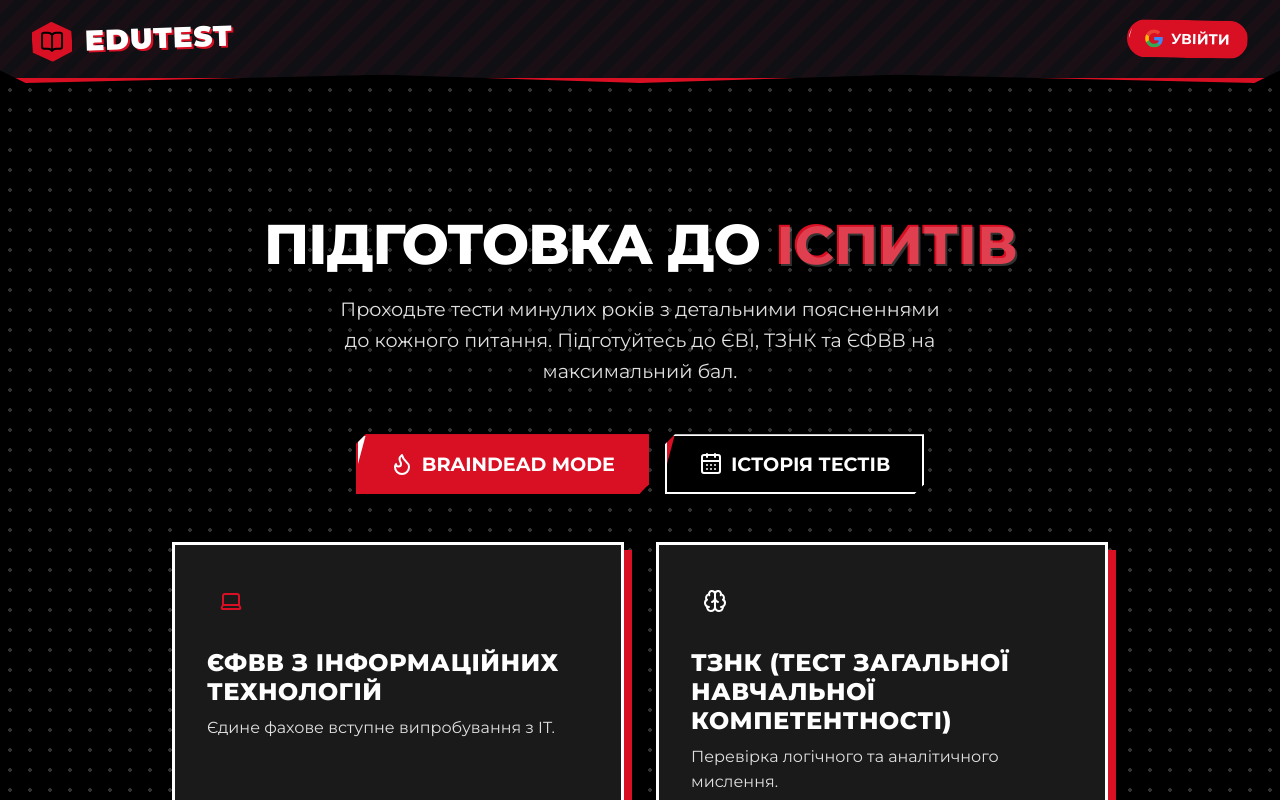
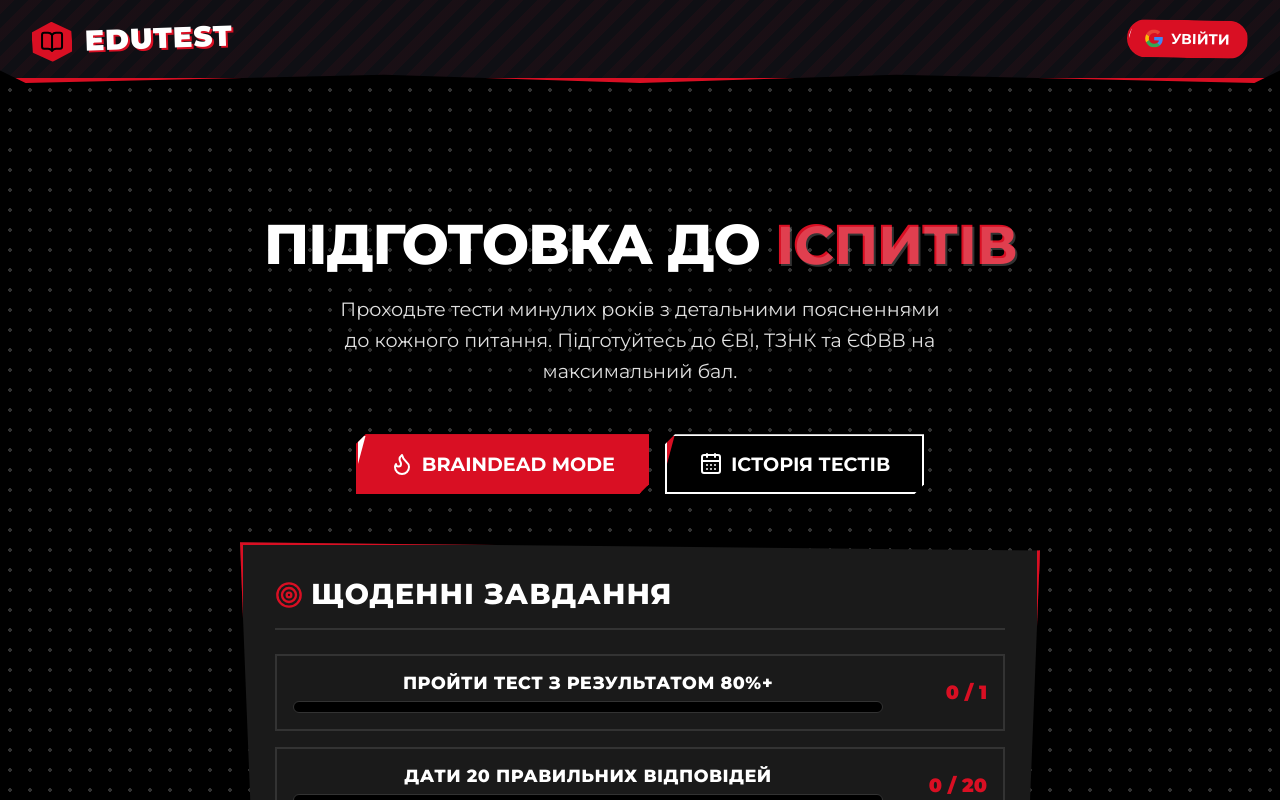
Before and after one commit to Ariandell/chridk, a React (Vite) app: page / in a window 1280 px wide. Shown: the top 800 px of the page. Built offline with nearby package versions, Linux system fonts and the light colour scheme; no server answers.

Commit message:
Implement Daily Quests and Streaks

```diff
--- a/src/components/Header.jsx
+++ b/src/components/Header.jsx
@@ -1,9 +1,17 @@
-import React from 'react';
+import React, { useState, useEffect } from 'react';
 import { Link } from 'react-router-dom';
-import { BookOpen } from 'lucide-react';
+import { BookOpen, Flame } from 'lucide-react';
 import UserMenu from './UserMenu';
+import { getDailies, initializeDailies } from '../utils/dailies';
 
 const Header = () => {
+  const [streak, setStreak] = useState(0);
+
+  useEffect(() => {
+    const dailies = initializeDailies();
+    setStreak(dailies?.streak || 0);
+  }, []);
+
   return (
     <div style={{ position: 'sticky', top: '0', zIndex: 100, marginBottom: '2rem' }}>
       <header className="app-header persona-header" style={{
@@ -33,6 +41,11 @@ const Header = () => {
         </Link>
         <div id="header-portal-target" style={{ display: 'flex', gap: '1rem', alignItems: 'center', marginLeft: 'auto', transform: 'rotate(1deg)' }}>
           {/* Exam controls will portal here */}
+          {streak > 0 && (
+            <div style={{ display: 'flex', alignItems: 'center', gap: '0.3rem', color: '#ff6b6b', fontWeight: 'bold', fontSize: '1.1rem', background: 'rgba(217, 15, 35, 0.1)', padding: '0.3rem 0.8rem', borderRadius: '20px', border: '1px solid rgba(217, 15, 35, 0.3)' }}>
+              <Flame size={18} color="#ff6b6b" /> {streak}
+            </div>
+          )}
           <UserMenu />
         </div>
       </header>
--- a/src/pages/Home.jsx
+++ b/src/pages/Home.jsx
@@ -1,6 +1,7 @@
-import React from 'react';
+import React, { useState, useEffect } from 'react';
 import { useNavigate } from 'react-router-dom';
-import { Laptop, BookA, Brain, CalendarDays, Flame } from 'lucide-react';
+import { Laptop, BookA, Brain, CalendarDays, Flame, Target, CheckCircle2 } from 'lucide-react';
+import { initializeDailies } from '../utils/dailies';
 import efvvData from '../data/tests/efvv_it.json';
 import tznkData from '../data/tests/tznk.json';
 import eviData from '../data/tests/evi_german.json';
@@ -28,6 +29,11 @@ const SUBJECTS = [
 
 const Home = () => {
   const navigate = useNavigate();
+  const [dailies, setDailies] = useState(null);
+
+  useEffect(() => {
+    setDailies(initializeDailies());
+  }, []);
 
   return (
     <div className="hero-section">
@@ -47,6 +53,42 @@ const Home = () => {
           <CalendarDays size={24} /> Історія Тестів
         </button>
       </div>
+
+      {dailies && dailies.quests && dailies.quests.length > 0 && (
+        <div className="glass-panel" style={{ maxWidth: '800px', margin: '0 auto 3rem auto', padding: '2rem', border: '3px solid var(--accent-primary)', clipPath: 'polygon(0 0, 100% 2%, 98% 100%, 2% 98%)' }}>
+          <div style={{ display: 'flex', alignItems: 'center', gap: '0.5rem', marginBottom: '1.5rem', borderBottom: '2px solid var(--border-color)', paddingBottom: '1rem' }}>
+            <Target size={28} color="var(--accent-primary)" />
+            <h2 style={{ fontSize: '1.8rem', margin: 0, textTransform: 'uppercase', letterSpacing: '1px' }}>Щоденні Завдання</h2>
+          </div>
+
+          <div style={{ display: 'flex', flexDirection: 'column', gap: '1rem' }}>
+            {dailies.quests.map((quest) => (
+              <div key={quest.id} style={{ background: 'var(--bg-secondary)', padding: '1rem', border: '2px solid var(--border-color)', display: 'flex', justifyContent: 'space-between', alignItems: 'center' }}>
+                <div style={{ flexGrow: 1 }}>
+                  <h4 style={{ margin: '0 0 0.5rem 0', fontSize: '1.1rem', color: quest.completed ? 'var(--success)' : 'var(--text-primary)' }}>
+                    {quest.text}
+                  </h4>
+                  <div style={{ background: 'var(--bg-primary)', height: '12px', borderRadius: '6px', overflow: 'hidden', border: '1px solid var(--border-color)' }}>
+                    <div style={{
+                      width: `${Math.min(100, (quest.progress / quest.target) * 100)}%`,
+                      height: '100%',
+                      background: quest.completed ? 'var(--success)' : 'var(--accent-primary)',
+                      transition: 'width 0.5s ease'
+                    }} />
+                  </div>
+                </div>
+                <div style={{ marginLeft: '1.5rem', fontWeight: '900', fontSize: '1.2rem', minWidth: '80px', textAlign: 'right', color: quest.completed ? 'var(--success)' : 'var(--accent-primary)' }}>
+                  {quest.completed ? (
+                    <CheckCircle2 size={32} />
+                  ) : (
+                    `${quest.progress} / ${quest.target}`
+                  )}
+                </div>
+              </div>
+            ))}
+          </div>
+        </div>
+      )}
 
       <div className="subjects-grid">
         {SUBJECTS.map((subject) => {
--- /dev/null
+++ b/src/utils/dailies.js
@@ -0,0 +1,105 @@
+export const DAILIES_KEY = 'edutest_dailies';
+
+const QUEST_TEMPLATES = [
+  { id: 'pass_test', text: 'Пройти 1 будь-який тест', target: 1, type: 'pass_test' },
+  { id: 'correct_10', text: 'Дати 10 правильних відповідей', target: 10, type: 'correct_answers' },
+  { id: 'score_80', text: 'Пройти тест з результатом 80%+', target: 1, type: 'score_80' },
+  { id: 'correct_20', text: 'Дати 20 правильних відповідей', target: 20, type: 'correct_answers' },
+  { id: 'pass_efvv', text: 'Пройти тест ЄФВВ', target: 1, type: 'pass_specific', subjectId: 'efvv_it' },
+  { id: 'pass_tznk', text: 'Пройти тест ТЗНК', target: 1, type: 'pass_specific', subjectId: 'tznk' },
+];
+
+export const getDailies = () => {
+  const data = localStorage.getItem(DAILIES_KEY);
+  if (data) {
+    try { return JSON.parse(data); } catch { return null; }
+  }
+  return null;
+};
+
+const getTodayDate = () => {
+  const d = new Date();
+  return `${d.getFullYear()}-${d.getMonth() + 1}-${d.getDate()}`;
+};
+
+const getYesterdayDate = () => {
+  const d = new Date();
+  d.setDate(d.getDate() - 1);
+  return `${d.getFullYear()}-${d.getMonth() + 1}-${d.getDate()}`;
+};
+
+export const initializeDailies = () => {
+  const today = getTodayDate();
+  const current = getDailies();
+
+  if (!current || current.lastQuestDate !== today) {
+    // Generate new quests
+    const shuffled = [...QUEST_TEMPLATES].sort(() => 0.5 - Math.random());
+    const selectedQuests = shuffled.slice(0, 3).map(q => ({ ...q, progress: 0, completed: false }));
+
+    // Update streak logic
+    let newStreak = current ? current.streak : 0;
+    // If lastLoginDate was not today and not yesterday, break streak
+    if (current && current.lastLoginDate !== today && current.lastLoginDate !== getYesterdayDate()) {
+      newStreak = 0;
+    }
+
+    const newData = {
+      ...current,
+      quests: selectedQuests,
+      lastQuestDate: today,
+      lastLoginDate: current?.lastLoginDate || '',
+      streak: newStreak
+    };
+
+    localStorage.setItem(DAILIES_KEY, JSON.stringify(newData));
+    return newData;
+  }
+
+  return current;
+};
+
+export const processTestResultForDailies = (result) => {
+  const dailies = initializeDailies();
+  const today = getTodayDate();
+  let updated = false;
+
+  // Update streak if this is the first test passed today
+  if (dailies.lastLoginDate !== today) {
+    if (dailies.lastLoginDate === getYesterdayDate()) {
+      dailies.streak += 1;
+    } else {
+      dailies.streak = 1;
+    }
+    dailies.lastLoginDate = today;
+    updated = true;
+  }
+
+  // Process quests
+  dailies.quests.forEach(quest => {
+    if (quest.completed) return;
+
+    if (quest.type === 'pass_test') {
+      quest.progress += 1;
+    } else if (quest.type === 'correct_answers') {
+      quest.progress += result.score;
+    } else if (quest.type === 'score_80') {
+      const percentage = (result.score / result.totalQuestions) * 100;
+      if (percentage >= 80) quest.progress += 1;
+    } else if (quest.type === 'pass_specific') {
+      if (result.subjectId === quest.subjectId) quest.progress += 1;
+    }
+
+    if (quest.progress >= quest.target) {
+      quest.progress = quest.target;
+      quest.completed = true;
+    }
+    updated = true;
+  });
+
+  if (updated) {
+    localStorage.setItem(DAILIES_KEY, JSON.stringify(dailies));
+  }
+
+  return dailies;
+};
--- a/src/utils/history.js
+++ b/src/utils/history.js
@@ -1,15 +1,16 @@
 import { doc, setDoc, getDoc } from 'firebase/firestore';
 import { db, auth } from './firebase';
+import { processTestResultForDailies, getDailies, initializeDailies, DAILIES_KEY } from './dailies';
 
 export const HISTORY_KEY = 'edutest_history';
 
 // Helper to push history to cloud if logged in
-const pushToCloud = async (historyData) => {
+const pushToCloud = async (historyData, dailiesData) => {
   const user = auth.currentUser;
   if (!user) return;
   try {
     const userRef = doc(db, 'users', user.uid);
-    await setDoc(userRef, { history: historyData }, { merge: true });
+    await setDoc(userRef, { history: historyData, dailies: dailiesData }, { merge: true });
   } catch (err) {
     console.error('Background sync failed:', err);
   }
@@ -31,15 +32,22 @@ export const syncProgressWithCloud = async (uid) => {
           // Cloud is empty, push local to cloud
           const local = getHistory();
           if (local.length > 0) {
-            await pushToCloud(local);
+            await pushToCloud(local, getDailies());
           }
+        }
+      }
+      if (data && data.dailies) {
+        // Only load dailies from cloud if they are newer or we don't have them
+        const localDailies = getDailies();
+        if (!localDailies || data.dailies.lastLoginDate >= (localDailies.lastLoginDate || '')) {
+           localStorage.setItem(DAILIES_KEY, JSON.stringify(data.dailies));
         }
       }
     } else {
       // Document doesn't exist yet, push local to cloud
       const local = getHistory();
-      if (local.length > 0) {
-        await pushToCloud(local);
+      if (local.length > 0 || getDailies()) {
+        await pushToCloud(local, getDailies());
       }
     }
   } catch (err) {
@@ -65,8 +73,11 @@ export const saveTestResult = (subjectId, sessionId, title, score, totalQuestion
     history.push(newEntry);
     localStorage.setItem(HISTORY_KEY, JSON.stringify(history));
 
+    // Process dailies
+    const newDailies = processTestResultForDailies(newEntry);
+
     // Background sync
-    pushToCloud(history);
+    pushToCloud(history, newDailies);
 
     return newEntry;
   } catch (error) {
@@ -90,7 +101,7 @@ export const clearHistory = () => {
   try {
     localStorage.removeItem(HISTORY_KEY);
     // Overwrite cloud with empty array if logged in
-    pushToCloud([]);
+    pushToCloud([], getDailies());
   } catch (error) {
     console.error("Failed to clear history:", error);
   }
```
